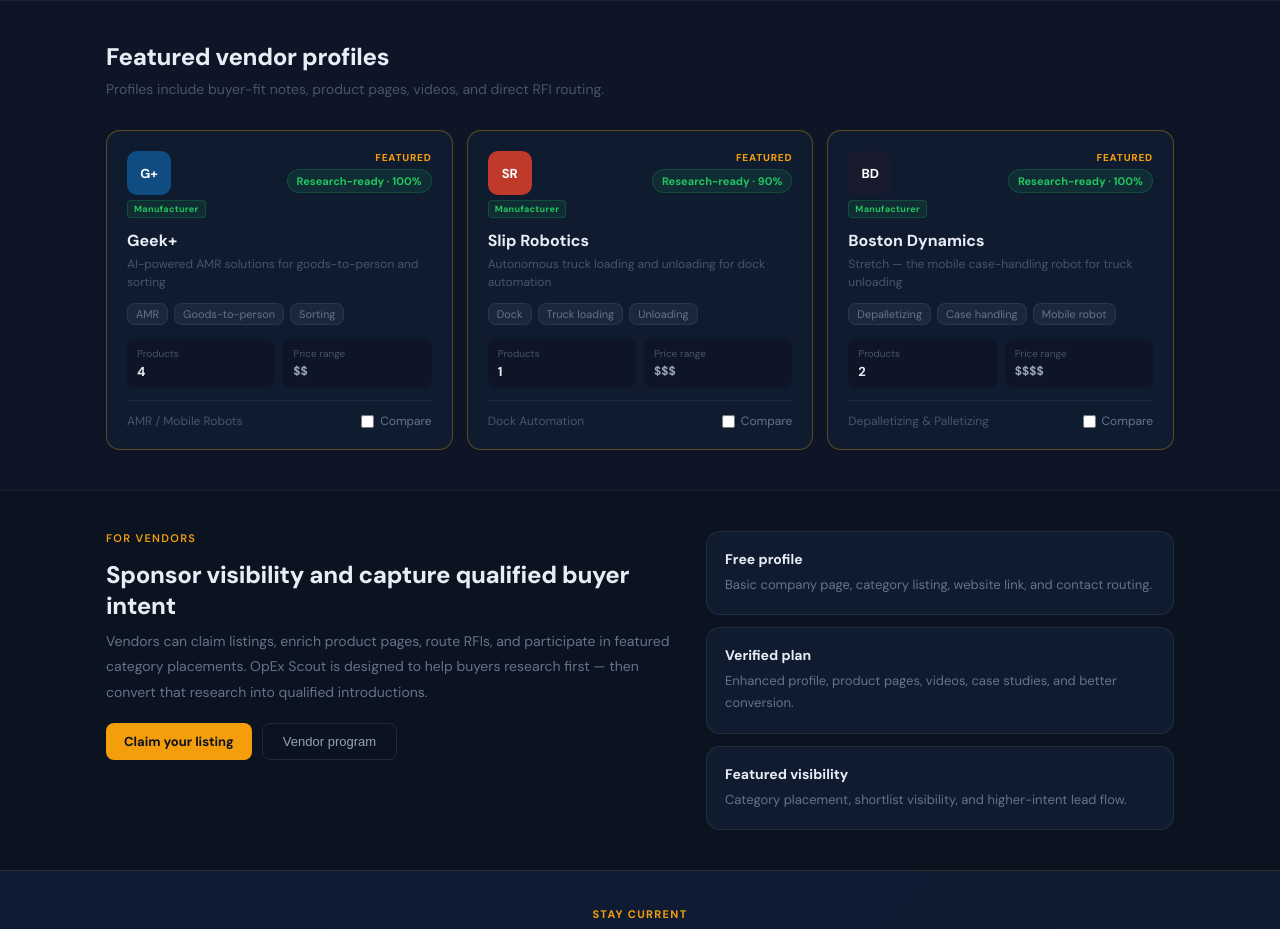
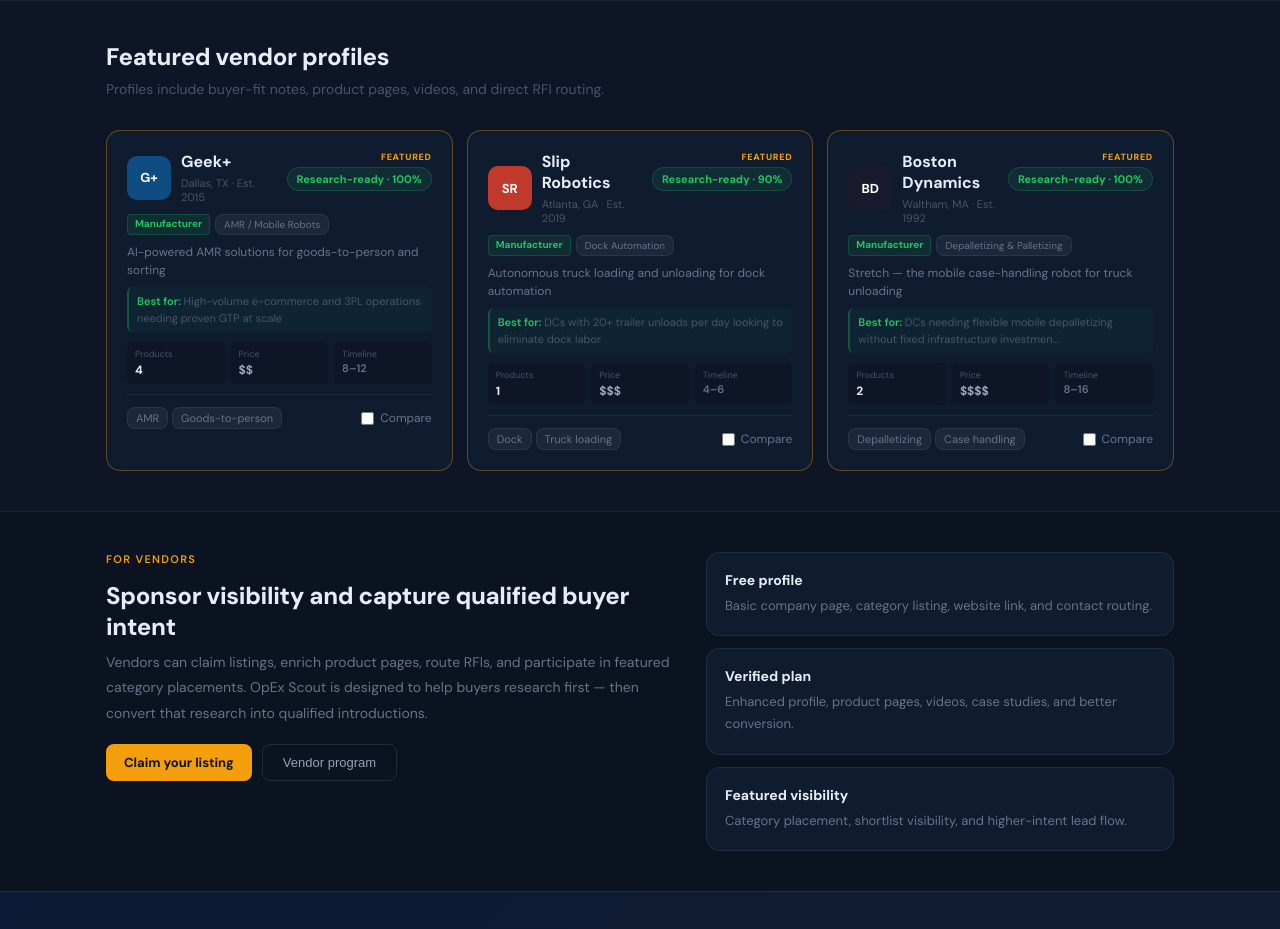
Before and after one commit to rossf17/opexscout, a React (Vite) app: page /#home in a window 1280 px wide. Shown: the part 1540-2469 px from the top of the page. Built offline with nearby package versions, Linux system fonts and the light colour scheme.

Commit message:
UX overhaul: vendor cards with best_for + timeline, recently viewed, integration filter, nav buyer-first, mobile category scroll

```diff
--- a/src/App.jsx
+++ b/src/App.jsx
@@ -174,6 +174,19 @@
 const LEAD_LOG_KEY = "opexscout_local_lead_log";
 const SHORTLISTS_KEY = "opexscout_shortlists";
 const WORKSPACES_KEY = "opexscout_workspaces";
+const RECENTLY_VIEWED_KEY = "opexscout_recently_viewed";
+
+// ─── RECENTLY VIEWED ──────────────────────────────────────────────────────────
+function addRecentlyViewed(vendorId) {
+  try {
+    const existing = JSON.parse(localStorage.getItem(RECENTLY_VIEWED_KEY) || "[]");
+    const updated = [vendorId, ...existing.filter(id => id !== vendorId)].slice(0, 8);
+    localStorage.setItem(RECENTLY_VIEWED_KEY, JSON.stringify(updated));
+  } catch {}
+}
+function getRecentlyViewed() {
+  try { return JSON.parse(localStorage.getItem(RECENTLY_VIEWED_KEY) || "[]"); } catch { return []; }
+}
 
 // ─── SHORTLIST STORAGE ────────────────────────────────────────────────────────
 function genId() {
@@ -563,46 +576,72 @@
 
 function VendorCard({ vendor, selected, onSelect, onClick, compareCount }) {
   const profile = getProfileScore(vendor);
+  const typeColor = { "Manufacturer": "#22c55e", "Software": "#818cf8", "Systems Integrator": "#f59e0b", "Manufacturer + SI": "#38bdf8", "Component Supplier": "#94a3b8" };
+  const typeBg = { "Manufacturer": "rgba(34,197,94,0.1)", "Software": "rgba(99,102,241,0.1)", "Systems Integrator": "rgba(245,158,11,0.1)", "Manufacturer + SI": "rgba(56,189,248,0.1)", "Component Supplier": "rgba(148,163,184,0.1)" };
+  const typeBorder = { "Manufacturer": "rgba(34,197,94,0.2)", "Software": "rgba(99,102,241,0.2)", "Systems Integrator": "rgba(245,158,11,0.2)", "Manufacturer + SI": "rgba(56,189,248,0.2)", "Component Supplier": "rgba(148,163,184,0.2)" };
+
   return (
     <div
       data-vendor-card
       style={{ ...S.card, ...(vendor.featured ? S.cardFeatured : {}), ...(selected ? S.cardSelected : {}), boxShadow: selected ? "0 0 0 2px #f59e0b" : "none", transition: "all 0.18s ease" }}
       onClick={onClick}
     >
-      <div style={{ display: "flex", alignItems: "flex-start", justifyContent: "space-between", gap: 12, marginBottom: 12 }}>
-        <div style={{ display: "flex", flexDirection: "column", gap: 5 }}>
-          <div style={{ ...S.logoCircle, background: vendor.color, marginBottom: 0 }}>{vendor.logo}</div>
+      {/* Header row */}
+      <div style={{ display: "flex", alignItems: "flex-start", justifyContent: "space-between", gap: 12, marginBottom: 10 }}>
+        <div style={{ display: "flex", alignItems: "center", gap: 10 }}>
+          <div style={{ ...S.logoCircle, background: vendor.color, marginBottom: 0, flexShrink: 0 }}>{vendor.logo}</div>
+          <div>
+            <div style={S.cardName}>{vendor.name}</div>
+            <div style={{ fontSize: 11, color: "#475569", marginTop: 1 }}>{vendor.hq} · Est. {vendor.founded}</div>
+          </div>
+        </div>
+        <div style={{ display: "flex", flexDirection: "column", gap: 4, alignItems: "flex-end", flexShrink: 0 }}>
+          {vendor.featured && <span style={{ fontSize: 9, fontWeight: 800, color: "#f59e0b", letterSpacing: "0.08em" }}>FEATURED</span>}
+          <ProfileScoreBadge vendor={vendor} />
+        </div>
+      </div>
+
+      {/* Type + Category badges */}
+      <div style={{ display: "flex", gap: 5, flexWrap: "wrap", marginBottom: 8 }}>
         {vendor.vendor_type && (
-            <span style={{
-              fontSize: 9, fontWeight: 700, padding: "2px 6px", borderRadius: 4, letterSpacing: "0.04em",
-              background: vendor.vendor_type === "Manufacturer" ? "rgba(34,197,94,0.1)" : vendor.vendor_type === "Software" ? "rgba(99,102,241,0.1)" : vendor.vendor_type === "Systems Integrator" ? "rgba(245,158,11,0.1)" : "rgba(56,189,248,0.1)",
-              color: vendor.vendor_type === "Manufacturer" ? "#22c55e" : vendor.vendor_type === "Software" ? "#818cf8" : vendor.vendor_type === "Systems Integrator" ? "#f59e0b" : "#38bdf8",
-              border: `1px solid ${vendor.vendor_type === "Manufacturer" ? "rgba(34,197,94,0.2)" : vendor.vendor_type === "Software" ? "rgba(99,102,241,0.2)" : vendor.vendor_type === "Systems Integrator" ? "rgba(245,158,11,0.2)" : "rgba(56,189,248,0.2)"}`,
-            }}>{vendor.vendor_type}</span>
-          )}
-        </div>
-        <div style={{ display: "flex", flexDirection: "column", gap: 5, alignItems: "flex-end" }}>
-          {vendor.featured && <span style={{ fontSize: 10, fontWeight: 800, color: "#f59e0b", letterSpacing: "0.08em" }}>FEATURED</span>}
-          <ProfileScoreBadge vendor={vendor} />
-        </div>
-      </div>
-      <div style={S.cardName}>{vendor.name}</div>
-      <div style={S.cardTagline}>{vendor.tagline}</div>
-      <div style={S.tags}>
-        {vendor.tags.slice(0, 3).map(t => <span key={t} style={S.tag}>{t}</span>)}
-      </div>
-      <div style={{ display: "grid", gridTemplateColumns: "1fr 1fr", gap: 8, marginBottom: 12 }}>
-        <div style={{ background: "#0d1526", borderRadius: 8, padding: "8px 10px" }}>
-          <div style={{ fontSize: 10, color: "#475569", marginBottom: 3 }}>Products</div>
-          <div style={{ fontSize: 13, color: "#e8edf5", fontWeight: 700 }}>{profile.productCount || "Pending"}</div>
-        </div>
-        <div style={{ background: "#0d1526", borderRadius: 8, padding: "8px 10px" }}>
-          <div style={{ fontSize: 10, color: "#475569", marginBottom: 3 }}>Price range</div>
+          <span style={{ fontSize: 10, fontWeight: 700, padding: "2px 7px", borderRadius: 4, background: typeBg[vendor.vendor_type] || "rgba(148,163,184,0.1)", color: typeColor[vendor.vendor_type] || "#94a3b8", border: `1px solid ${typeBorder[vendor.vendor_type] || "rgba(148,163,184,0.2)"}` }}>
+            {vendor.vendor_type}
+          </span>
+        )}
+        <span style={{ ...S.tag, fontSize: 10 }}>{vendor.category}</span>
+      </div>
+
+      {/* Tagline */}
+      <div style={{ fontSize: 12, color: "#64748b", marginBottom: 8, lineHeight: 1.5 }}>{vendor.tagline}</div>
+
+      {/* Best for snippet */}
+      {vendor.best_for && (
+        <div style={{ fontSize: 11, color: "#475569", lineHeight: 1.5, marginBottom: 10, padding: "6px 8px", background: "rgba(34,197,94,0.05)", borderRadius: 6, borderLeft: "2px solid rgba(34,197,94,0.3)" }}>
+          <span style={{ color: "#22c55e", fontWeight: 600 }}>Best for: </span>{vendor.best_for.slice(0, 80)}{vendor.best_for.length > 80 ? "..." : ""}
+        </div>
+      )}
+
+      {/* Stats row */}
+      <div style={{ display: "grid", gridTemplateColumns: "1fr 1fr 1fr", gap: 6, marginBottom: 10 }}>
+        <div style={{ background: "#0d1526", borderRadius: 6, padding: "6px 8px" }}>
+          <div style={{ fontSize: 9, color: "#475569", marginBottom: 2 }}>Products</div>
+          <div style={{ fontSize: 12, color: "#e8edf5", fontWeight: 700 }}>{profile.productCount || "—"}</div>
+        </div>
+        <div style={{ background: "#0d1526", borderRadius: 6, padding: "6px 8px" }}>
+          <div style={{ fontSize: 9, color: "#475569", marginBottom: 2 }}>Price</div>
           <div style={{ fontSize: 12, color: vendor.price_range ? "#94a3b8" : "#334155", fontWeight: 700 }}>{vendor.price_range || "—"}</div>
         </div>
-      </div>
-      <div style={S.cardFooter}>
-        <span style={{ fontSize: 12, color: "#475569" }}>{vendor.category}</span>
+        <div style={{ background: "#0d1526", borderRadius: 6, padding: "6px 8px" }}>
+          <div style={{ fontSize: 9, color: "#475569", marginBottom: 2 }}>Timeline</div>
+          <div style={{ fontSize: 11, color: "#64748b", fontWeight: 600, lineHeight: 1.2 }}>{vendor.implementation_pilot?.split(" ")[0] || "—"}</div>
+        </div>
+      </div>
+
+      {/* Footer */}
+      <div style={{ ...S.cardFooter }}>
+        <div style={{ display: "flex", gap: 4, flexWrap: "wrap" }}>
+          {vendor.tags.slice(0, 2).map(t => <span key={t} style={S.tag}>{t}</span>)}
+        </div>
         <label style={S.compareCheck} onClick={e => e.stopPropagation()}>
           <input
             type="checkbox"
@@ -642,7 +681,12 @@
         </div>
       )}
       <div style={{ display: "flex", alignItems: "center", gap: 10 }}>
-        {!isMobile && <button style={S.navCta} onClick={() => setPage("list")}>Claim Listing</button>}
+        {!isMobile && (
+          <>
+            <button style={{ ...S.btnSecondary, width: "auto", padding: "7px 14px", fontSize: 12 }} onClick={() => setPage("solution")}>Find solution</button>
+            <button style={{ padding: "7px 14px", background: "transparent", color: "#64748b", border: "1px solid rgba(255,255,255,0.08)", borderRadius: 8, fontSize: 12, cursor: "pointer" }} onClick={() => setPage("list")}>For vendors</button>
+          </>
+        )}
         {isMobile && (
           <button onClick={() => setMenuOpen(o => !o)} style={{ background: "none", border: "1px solid rgba(255,255,255,0.1)", borderRadius: 8, padding: "8px 12px", color: "#94a3b8", cursor: "pointer", fontSize: 18, lineHeight: 1 }}>
             {menuOpen ? "✕" : "☰"}
@@ -669,6 +713,8 @@
 // ─── PAGES ───────────────────────────────────────────────────────────────────
 function HomePage({ setPage, setCategoryFilter, setCategoryPageCategory, openDetail, setInitialSearch }) {
   const isMobile = useIsMobile();
+  const recentIds = getRecentlyViewed();
+  const recentVendors = recentIds.map(id => vendors.find(v => v.id === id)).filter(Boolean);
   const catCounts = categories.map(c => ({ name: c, count: vendors.filter(v => v.category === c).length }));
   const featured = vendors.filter(v => v.featured).slice(0, 3);
   const catIcons = ["🤖", "📦", "🔄", "🚛", "💻", "📡", "👷", "🏗️", "⚙️", "🏭", "🚚", "📊", "👁️", "🧩"];
@@ -682,7 +728,7 @@
           </div>
           <div style={S.heroEyebrow}>Independent automation vendor intelligence</div>
           <h1 style={S.heroH1}>Compare automation vendors like a buyer, not a booth visitor</h1>
-          <p style={S.heroSub}>OpEx Scout helps warehouse, manufacturing, and industrial teams research vendors, review products, compare fit, and submit qualified RFIs from one place.</p>
+          <p style={S.heroSub}>75 vendor profiles with pricing context, implementation timelines, strengths, watch-outs, and practitioner-grade evaluation tools. Built by IEs, for IEs.</p>
           <div style={{ display: "flex", justifyContent: "center", gap: 10, marginBottom: 20, flexWrap: "wrap", padding: "0 16px" }}>
             <button style={{ ...S.navCta, padding: "12px 22px", fontFamily: "inherit" }} onClick={() => setPage("solution")}>Find a solution</button>
             <button style={{ ...S.btnSecondary, width: "auto", padding: "12px 22px" }} onClick={() => setPage("directory")}>Browse directory</button>
@@ -760,6 +806,27 @@
         </div>
       </div>
 
+      {recentVendors.length > 0 && (
+        <div style={S.section}>
+          <div style={{ display: "flex", justifyContent: "space-between", alignItems: "center", marginBottom: 8 }}>
+            <div style={S.sectionTitle}>Recently viewed</div>
+            <button style={{ ...S.btnSecondary, width: "auto", padding: "5px 12px", fontSize: 12 }} onClick={() => setPage("directory")}>View all →</button>
+          </div>
+          <div style={{ display: "flex", gap: 10, overflowX: "auto", paddingBottom: 4 }}>
+            {recentVendors.map(v => (
+              <div key={v.id} onClick={() => openDetail(v, "home", "home")}
+                style={{ flexShrink: 0, background: "#0f1c30", border: "1px solid rgba(255,255,255,0.07)", borderRadius: 10, padding: "10px 14px", cursor: "pointer", display: "flex", alignItems: "center", gap: 10, minWidth: 180, maxWidth: 220 }}>
+                <div style={{ ...S.logoCircle, background: v.color, width: 28, height: 28, fontSize: 9, marginBottom: 0, flexShrink: 0 }}>{v.logo}</div>
+                <div style={{ minWidth: 0 }}>
+                  <div style={{ fontSize: 13, fontWeight: 700, color: "#e8edf5", overflow: "hidden", textOverflow: "ellipsis", whiteSpace: "nowrap" }}>{v.name}</div>
+                  <div style={{ fontSize: 10, color: "#475569", marginTop: 2 }}>{v.category}</div>
+                </div>
+              </div>
+            ))}
+          </div>
+        </div>
+      )}
+
       <div style={{ background: "#0d1526", borderTop: "1px solid rgba(255,255,255,0.06)", borderBottom: "1px solid rgba(255,255,255,0.06)" }}>
         <div style={S.section}>
           <div style={S.sectionTitle}>Featured vendor profiles</div>
@@ -808,6 +875,7 @@
   const [catFilter, setCatFilter] = useState(categoryFilter || "");
   const [indFilter, setIndFilter] = useState("");
   const [typeFilter, setTypeFilter] = useState("");
+  const [integrationFilter, setIntegrationFilter] = useState("");
   const [view, setView] = useState("grid");
   const [sortBy, setSortBy] = useState("featured");
 
@@ -837,8 +905,9 @@
     const matchCat = !catFilter || v.category === catFilter || v.tags.some(t => t.toLowerCase().includes(catFilter.toLowerCase()));
     const matchInd = !indFilter || v.industry.includes(indFilter);
     const matchType = !typeFilter || v.vendor_type === typeFilter;
-    return matchQ && matchCat && matchInd && matchType;
-  }).map(x => x.vendor), [search, catFilter, indFilter, typeFilter, vendorSearchIndex]);
+    const matchIntegration = !integrationFilter || (v.integrations || []).some(i => i.toLowerCase().includes(integrationFilter.toLowerCase()));
+    return matchQ && matchCat && matchInd && matchType && matchIntegration;
+  }).map(x => x.vendor), [search, catFilter, indFilter, typeFilter, integrationFilter, vendorSearchIndex]);
 
   const priceTierOrder = { "$": 1, "$$": 2, "$$$": 3, "$$$$": 4, "RaaS": 5 };
 
@@ -888,6 +957,10 @@
             <option value="">All industries</option>
             {industries.map(i => <option key={i}>{i}</option>)}
           </select>
+          <select style={{ ...S.rfiInput, marginBottom: 0, width: "auto", padding: "11px 14px" }} value={integrationFilter} onChange={e => setIntegrationFilter(e.target.value)}>
+            <option value="">Works with...</option>
+            {["Manhattan Associates", "SAP EWM", "Blue Yonder", "Oracle WMS", "Rockwell Automation", "Siemens", "Zebra", "Körber", "Infor", "Softeon", "All major WMS"].map(i => <option key={i} value={i}>{i}</option>)}
+          </select>
         </div>
         <div style={S.chips}>
           {["", ...categories.slice(0, 6)].map((c, i) => (
@@ -929,8 +1002,8 @@
         <div style={S.contentHeader}>
           <span style={S.resultCount}>
             Showing <strong style={{ color: "#94a3b8" }}>{filtered.length}</strong> vendor{filtered.length !== 1 ? "s" : ""}
-            {(catFilter || typeFilter || indFilter) && <span style={{ color: "#475569" }}> · {[catFilter, typeFilter, indFilter].filter(Boolean).join(", ")}</span>}
-            {(catFilter || typeFilter || indFilter) && <span style={{ color: "#f59e0b", cursor: "pointer", marginLeft: 8, fontSize: 11 }} onClick={() => { setCatFilter(""); setTypeFilter(""); setIndFilter(""); }}>Clear filters</span>}
+            {(catFilter || typeFilter || indFilter || integrationFilter) && <span style={{ color: "#475569" }}> · {[catFilter, typeFilter, indFilter, integrationFilter && `Works with ${integrationFilter}`].filter(Boolean).join(", ")}</span>}
+            {(catFilter || typeFilter || indFilter || integrationFilter) && <span style={{ color: "#f59e0b", cursor: "pointer", marginLeft: 8, fontSize: 11 }} onClick={() => { setCatFilter(""); setTypeFilter(""); setIndFilter(""); setIntegrationFilter(""); }}>Clear filters</span>}
           </span>
           <div style={{ display: "flex", gap: 6, alignItems: "center" }}>
             <select style={{ ...S.rfiInput, marginBottom: 0, padding: "6px 10px", fontSize: 12, width: "auto" }} value={sortBy} onChange={e => setSortBy(e.target.value)}>
@@ -956,7 +1029,7 @@
               Try broadening your search or clearing some filters.
             </div>
             <div style={{ display: "flex", gap: 10, justifyContent: "center", flexWrap: "wrap" }}>
-              <button style={{ ...S.btnSecondary, width: "auto" }} onClick={() => { setSearch(""); setCatFilter(""); setTypeFilter(""); setIndFilter(""); }}>Clear all filters</button>
+              <button style={{ ...S.btnSecondary, width: "auto" }} onClick={() => { setSearch(""); setCatFilter(""); setTypeFilter(""); setIndFilter(""); setIntegrationFilter(""); }}>Clear all filters</button>
               <button style={{ ...S.navCta, fontFamily: "inherit" }} onClick={() => setPage("solution")}>Try Find Solution instead</button>
             </div>
           </div>
@@ -1733,6 +1806,15 @@
       </p>
 
       <div style={{ display: "grid", gridTemplateColumns: isMobile ? "1fr" : "260px 1fr", gap: 20 }}>
+        {isMobile ? (
+          <div style={{ overflowX: "auto", display: "flex", gap: 8, paddingBottom: 4, marginBottom: 4 }}>
+            {categories.map(c => (
+              <button key={c} onClick={() => setCategoryPageCategory(c)} style={{ flexShrink: 0, padding: "6px 14px", borderRadius: 20, border: `1px solid ${activeCategory === c ? "#f59e0b" : "rgba(255,255,255,0.1)"}`, background: activeCategory === c ? "rgba(245,158,11,0.1)" : "transparent", color: activeCategory === c ? "#f59e0b" : "#64748b", fontSize: 12, cursor: "pointer", fontFamily: "inherit", whiteSpace: "nowrap" }}>
+                {c} <span style={{ opacity: 0.6 }}>({vendors.filter(v => v.category === c).length})</span>
+              </button>
+            ))}
+          </div>
+        ) : (
           <div style={S.sideCard}>
             <div style={S.sideCardTitle}>Categories</div>
             {categories.map(c => (
@@ -1742,6 +1824,9 @@
               </div>
             ))}
           </div>
+        )}
+
+        )}
 
         <div>
           <div style={{ ...S.sideCard, marginBottom: 16 }}>
@@ -2781,7 +2866,7 @@
 
         {/* Progress bar */}
         {(() => {
-          const checks = [ws.problemStatement, ws.facilitySqft, ws.vendorIds.length > 0, Object.keys(ws.scorecard).length > 0, ws.roi.laborHeadcount, Object.keys(ws.rfis).length > 0];
+          const checks = [ws.problemStatement, ws.facilitySqft || ws.throughputTarget, ws.vendorIds.length > 0, Object.keys(ws.scorecard).length > 0, ws.roi.laborHeadcount && ws.roi.laborRate, Object.keys(ws.rfis).length > 0];
           const pct = Math.round((checks.filter(Boolean).length / checks.length) * 100);
           return (
             <div style={{ marginBottom: 20, background: "#0f1c30", borderRadius: 10, padding: "12px 16px", border: "1px solid rgba(255,255,255,0.06)" }}>
@@ -3764,6 +3849,7 @@
     window.scrollTo({ top: 0, behavior: "auto" });
     window.history.pushState({ page: "detail", slug: vendor.slug }, "", `#vendor/${vendor.slug}`);
     document.title = `${vendor.name} — OpEx Scout`;
+    addRecentlyViewed(vendor.id);
   };
 
   return (
```
Lines whose indentation alone changed are shown as unchanged.
